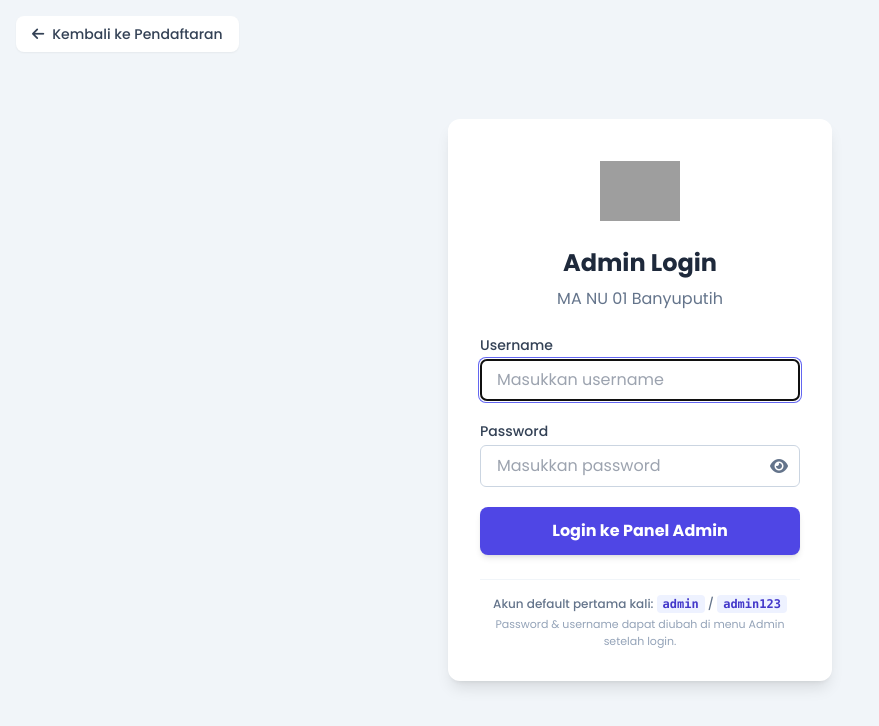
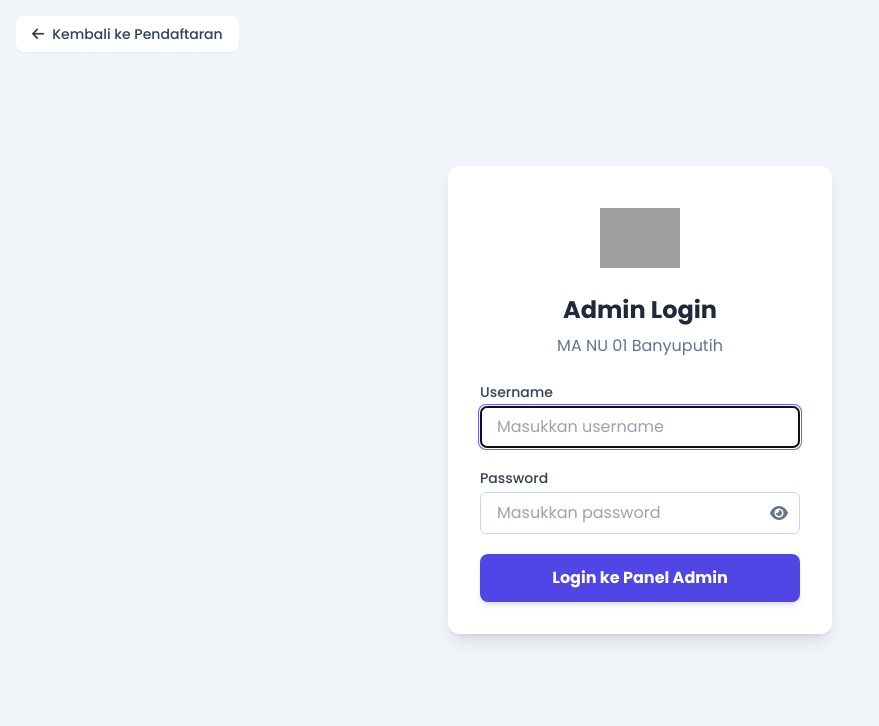
Before and after one commit to lutfidisisni/lifeskill, a React (Vite) app: page /#/login in a window 1280 px wide. Shown: the top 726 px of the page, without its empty margins (0-879 px from the left). Built offline with nearby package versions, Linux system fonts and the light colour scheme; no server answers; grey boxes are pictures that could not be loaded.

Commit message:
refactor: remove default admin credentials
Eliminate hardcoded default credentials and the offline fallback login mechanism to improve security and enforce mandatory server-side authentication.

```diff
--- a/pages/AdminPage.tsx
+++ b/pages/AdminPage.tsx
@@ -51,7 +51,6 @@ export const AdminPage: React.FC = () => {
             title: 'Ganti Akun & Password Admin',
             html: `
                 <div style="text-align: left; font-size: 13px;" class="space-y-3">
-                    <p style="color: #64748b; margin-bottom: 12px;">Akun default saat ini adalah <b>admin</b> / <b>admin123</b>.</p>
                     <div style="margin-bottom: 10px;">
                         <label style="font-weight: 600; color: #334155; display: block; margin-bottom: 4px;">Password Saat Ini (Wajib):</label>
                         <input id="swal-current-pass" type="password" class="swal2-input" style="margin: 0; width: 100%; font-size: 14px; box-sizing: border-box;" placeholder="Password saat ini" />
--- a/pages/LoginPage.tsx
+++ b/pages/LoginPage.tsx
@@ -62,14 +62,6 @@ export const LoginPage: React.FC = () => {
             }
 
         } catch (error: any) {
-            // Fallback for standalone preview / offline environment when default admin credentials are used
-            if ((cleanUsername === 'admin' && cleanPassword === 'admin123') && (error.name === 'TypeError' || error.message.includes('fetch') || error.message.includes('Failed to fetch') || error.message.includes('Endpoint API'))) {
-                console.warn('Backend server unreachable, logging into local admin session.');
-                sessionStorage.setItem('token', 'local-admin-session-token');
-                navigate('/admin');
-                return;
-            }
-
             Swal.fire({
                 icon: 'error',
                 title: 'Login Gagal',
@@ -138,15 +130,6 @@ export const LoginPage: React.FC = () => {
                              {loading ? 'Memproses...' : 'Login ke Panel Admin'}
                         </button>
                     </form>
-
-                    <div className="mt-6 pt-4 border-t border-slate-100 text-center">
-                        <p className="text-xs text-slate-500 font-medium">
-                            Akun default pertama kali: <span className="font-mono text-indigo-700 bg-indigo-50 px-1.5 py-0.5 rounded font-bold">admin</span> / <span className="font-mono text-indigo-700 bg-indigo-50 px-1.5 py-0.5 rounded font-bold">admin123</span>
-                        </p>
-                        <p className="text-[11px] text-slate-400 mt-1">
-                            Password & username dapat diubah di menu Admin setelah login.
-                        </p>
-                    </div>
                 </div>
             </div>
         </div>
```
